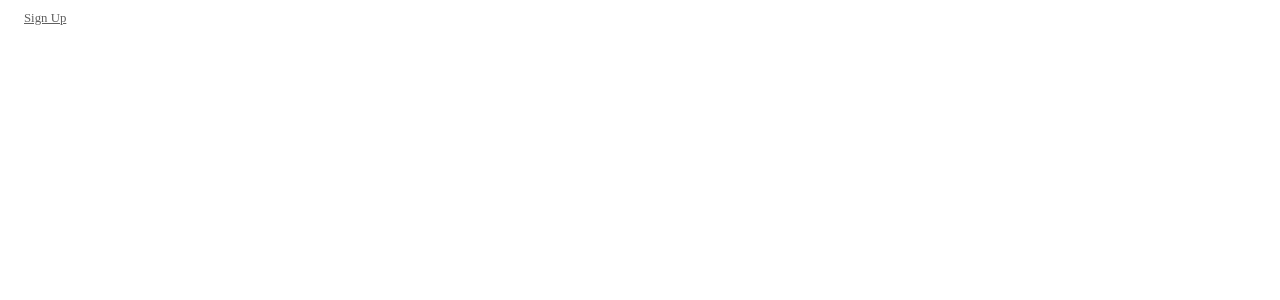
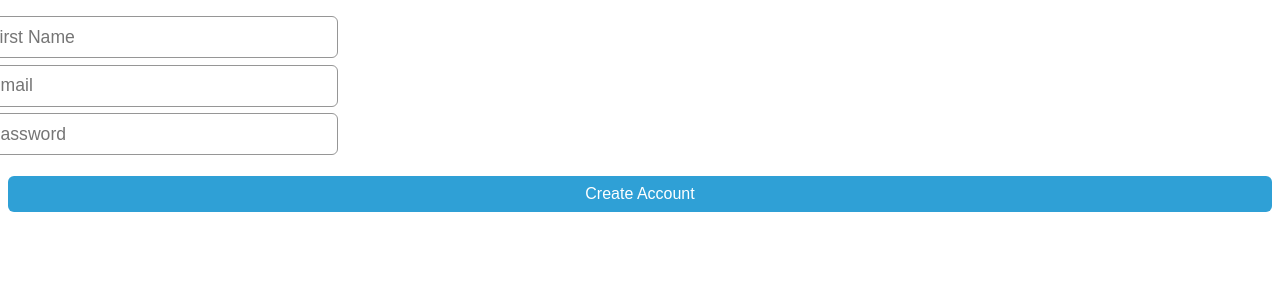
Before and after one commit to technoabsurdist/soul-ai, a Next.js app in the folder frontend/: page /components/SignUp in a window 1280 px wide. Shown: the top 300 px of the page. Built offline with nearby package versions, Linux system fonts and the light colour scheme.

Commit message:
sign up backend working

```diff
--- a/frontend/pages/components/Login.tsx
+++ b/frontend/pages/components/Login.tsx
@@ -59,7 +59,6 @@ const Login = ({ handleUserLogin }: LoginProps) => {
                 </button>
                 <div className={styles.divBottom}>
                     <TypeformEmbed />
-                    <SignUp />
                 </div>
             </>
         </div>
--- a/frontend/pages/components/SignUp.tsx
+++ b/frontend/pages/components/SignUp.tsx
@@ -1,9 +1,69 @@
+import { useState } from 'react';
 import styles from './Login.module.css';
 
-const SignUp = () => {
+const SignUp = ({ handleSignUp }) => {
+    const [email, setEmail] = useState<string>('');
+    const [password, setPassword] = useState<string>('');
+    const [name, setName] = useState<string>('');
+
+    const handleSignup = async (e: React.FormEvent) => {
+        console.log('signup')
+        e.preventDefault();
+        try {
+            const response = await fetch('http://localhost:5001/signup', {
+                method: 'POST',
+                headers: { 'Content-Type': 'application/json' },
+                body: JSON.stringify({ email, password }),
+            });
+
+            if(response.ok) {
+                console.log('signup success')
+                handleSignUp();
+            } else {
+                console.error('error')
+            }
+        } catch (error) {
+            console.error('Error logging in:', error);
+        }
+    }
+
     return (
-        <a className={styles.waitlistAndSignup}>Sign Up</a>
-    )
+        <div>
+            <>
+
+                <form onSubmit={handleSignup} className={styles.formContainer}>
+                    <input
+                        type="name"
+                        placeholder="First Name"
+                        value={name}
+                        onChange={e => setName(e.target.value)}
+                        className={styles.input}
+                    />
+                    <input
+                        type="email"
+                        placeholder="Email"
+                        value={email}
+                        onChange={e => setEmail(e.target.value)}
+                        className={styles.input}
+                    />
+                    <input
+                        type="password"
+                        placeholder="Password"
+                        value={password}
+                        onChange={e => setPassword(e.target.value)}
+                        className={styles.input}
+                    />
+                </form>
+                <button
+                    type="submit"
+                    onClick={handleSignup}
+                    className={styles.button}
+                >
+                    Create Account
+                </button>
+            </>
+        </div>
+    );
 }
 
 export default SignUp;
```
Also changed, not shown: frontend/pages/Main.tsx (+17 -5 lines), frontend/styles/Home.module.css (+15 -0 lines), 1 other file (tests, documents, lock files or other folders).
